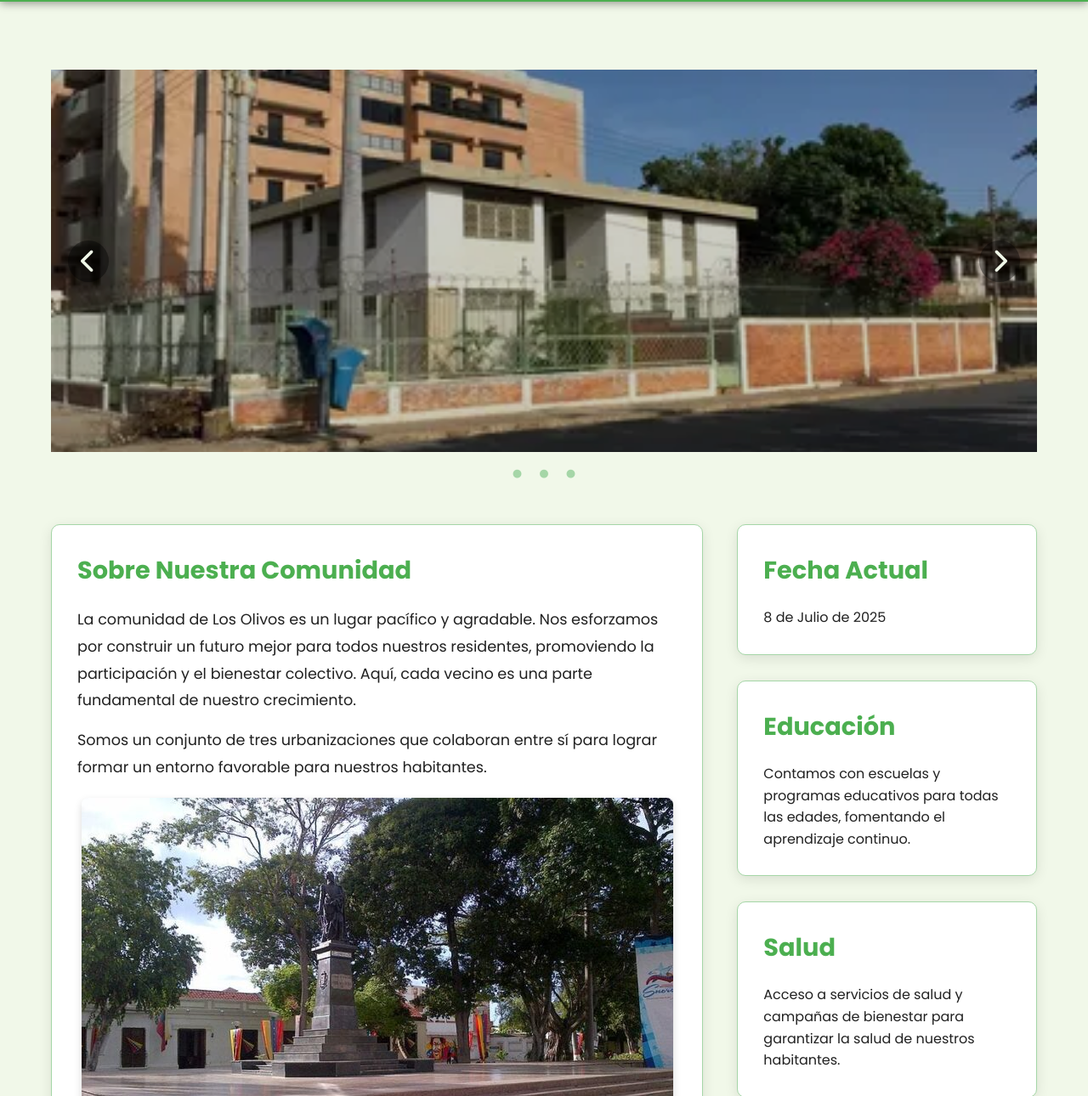
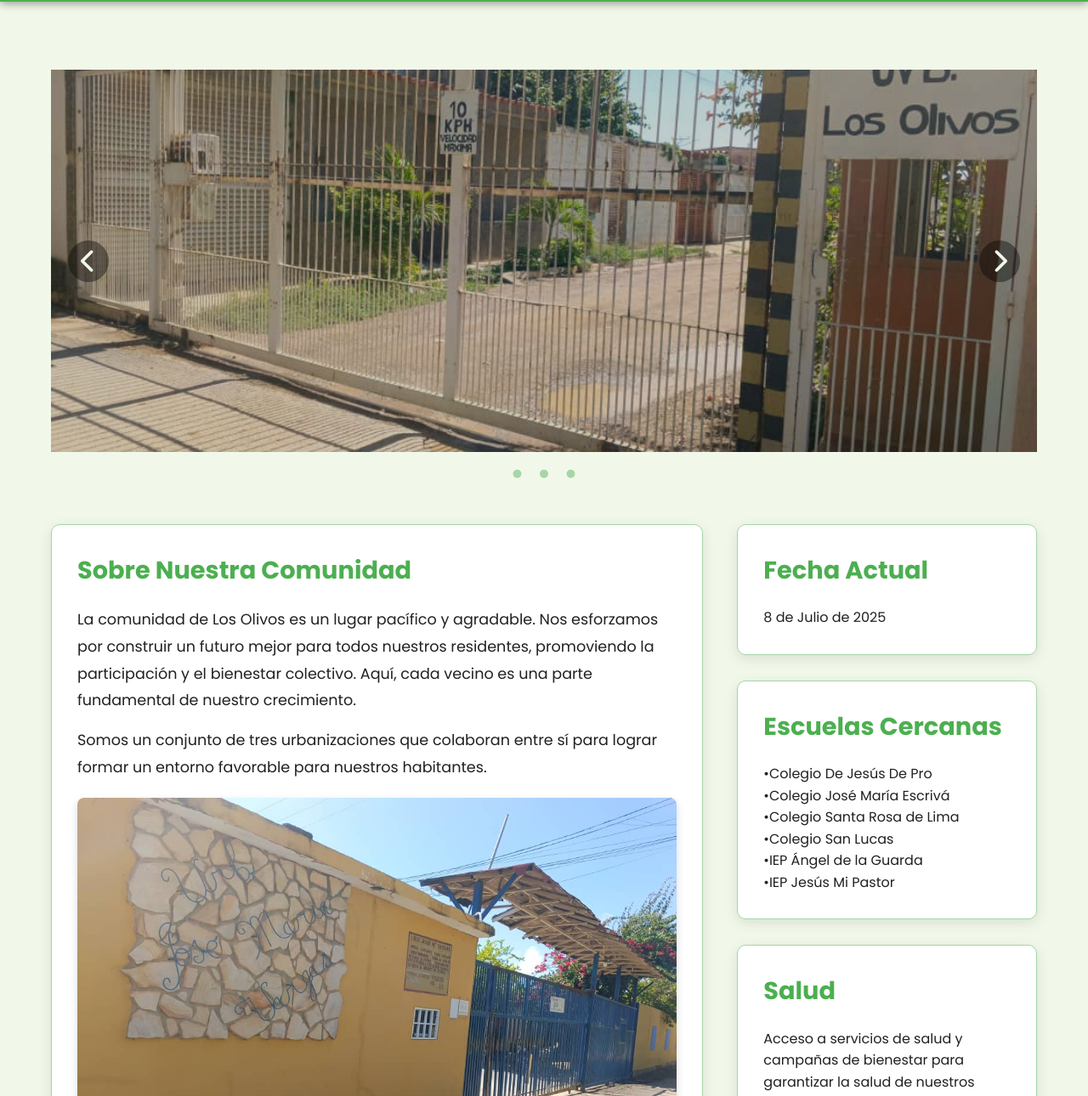
Before and after one commit to Practicasuptos/page, a plain HTML site: page index.html in a window 1280 px wide. Shown: the part 79-1369 px from the top of the page at 85% size. Drawn offline with Linux system fonts and the light colour scheme.

Commit message:
Update index.html

```diff
--- a/index.html
+++ b/index.html
@@ -4,14 +4,14 @@
     <meta charset="UTF-8">
     <meta http-equiv="X-UA-Compatible" content="IE=edge">
     <meta name="viewport" content="width=device-width, initial-scale=1.0">
-    <title>Comunidad Los Olivos</title>
+    <title>María rosales de olivos</title>
     <link rel="stylesheet" href="https://cdnjs.cloudflare.com/ajax/libs/font-awesome/6.5.2/css/all.min.css" integrity="sha512-SnH5WK+bZxgPHs44uWIX+LLJAJ9/2PkPKZ5QiAj6Ta86w+fsb2TkcmfRyVX3pBnMFcV7oQPJkl9QevSCWr3W6A==" crossorigin="anonymous" referrerpolicy="no-referrer" />
     <link rel="icon" href="img/Olivo.ico">
     <link rel="stylesheet" href="styles.css">
 </head>
 <body>
     <header class="encabezado">
-        <div class="logotipo">COMUNIDAD LOS OLIVOS</div>
+        <div class="logotipo">María rosales de olivos</div>
         <input type="checkbox" id="menu-lateral" class="menu-lateral">
         <label for="menu-lateral" class="hamburguesa">
             <span class="linea-hamburguesa"></span>
@@ -30,7 +30,7 @@
         <div class="carrousel">
             <div class="conteCarrousel">
                 <div class="itemCarrousel" id="itemCarrousel-1">
-                    <img src="img/Los olivos 1.webp" alt="Paisaje de Los Olivos 1">
+                    <img src="img/Los Olivos 4.jpeg" alt="Paisaje de Los Olivos 1">
                     <div class="itemCarrouselArrows">
                         <a href="#itemCarrousel-3" aria-label="Anterior">
                             <i class="fas fa-chevron-left"></i>
@@ -41,7 +41,7 @@
                     </div>
                 </div>
                 <div class="itemCarrousel" id="itemCarrousel-2">
-                    <img src="img/Los olivos 2.webp" alt="Paisaje de Los Olivos 2">
+                    <img src="img/Los Olivos 5.jpeg" alt="Paisaje de Los Olivos 2">
                     <div class="itemCarrouselArrows">
                         <a href="#itemCarrousel-1" aria-label="Anterior">
                             <i class="fas fa-chevron-left"></i>
@@ -52,7 +52,7 @@
                     </div>
                 </div>
                 <div class="itemCarrousel" id="itemCarrousel-3">
-                    <img src="img/Los olivos 3.webp" alt="Paisaje de Los Olivos 3">
+                    <img src="img/img2.jpg" alt="Paisaje de Los Olivos 3">
                     <div class="itemCarrouselArrows">
                         <a href="#itemCarrousel-2" aria-label="Anterior">
                             <i class="fas fa-chevron-left"></i>
@@ -80,7 +80,7 @@
                     Somos un conjunto de tres urbanizaciones que colaboran entre sí para lograr formar un entorno favorable para nuestros habitantes.
                 </p>
 
-                <img src="img/img1.jpg" alt="Quienes somos">
+                <img src="img/Los Olivos 6.jpeg" alt="Quienes somos">
 
                 <h3 id="donde-estamos">¿Dónde Estamos?</h3>
                 <p>
@@ -109,8 +109,18 @@
                     <p>8 de Julio de 2025</p>
                 </div>
                 <div class="caja-informacion">
-                    <h4>Educación</h4>
-                    <p>Contamos con escuelas y programas educativos para todas las edades, fomentando el aprendizaje continuo.</p>
+                    <h4>Escuelas Cercanas</h4>
+                    <p>•Colegio De Jesús De Pro </p>
+
+                    <p>•Colegio José María Escrivá</p>
+
+                    <p>•Colegio Santa Rosa de Lima</p>
+
+                    <p>•Colegio San Lucas</p>
+
+                    <p>•IEP Ángel de la Guarda</p>
+
+                    <p>•IEP Jesús Mi Pastor</p>
                 </div>
                 <div class="caja-informacion">
                     <h4>Salud</h4>
```
